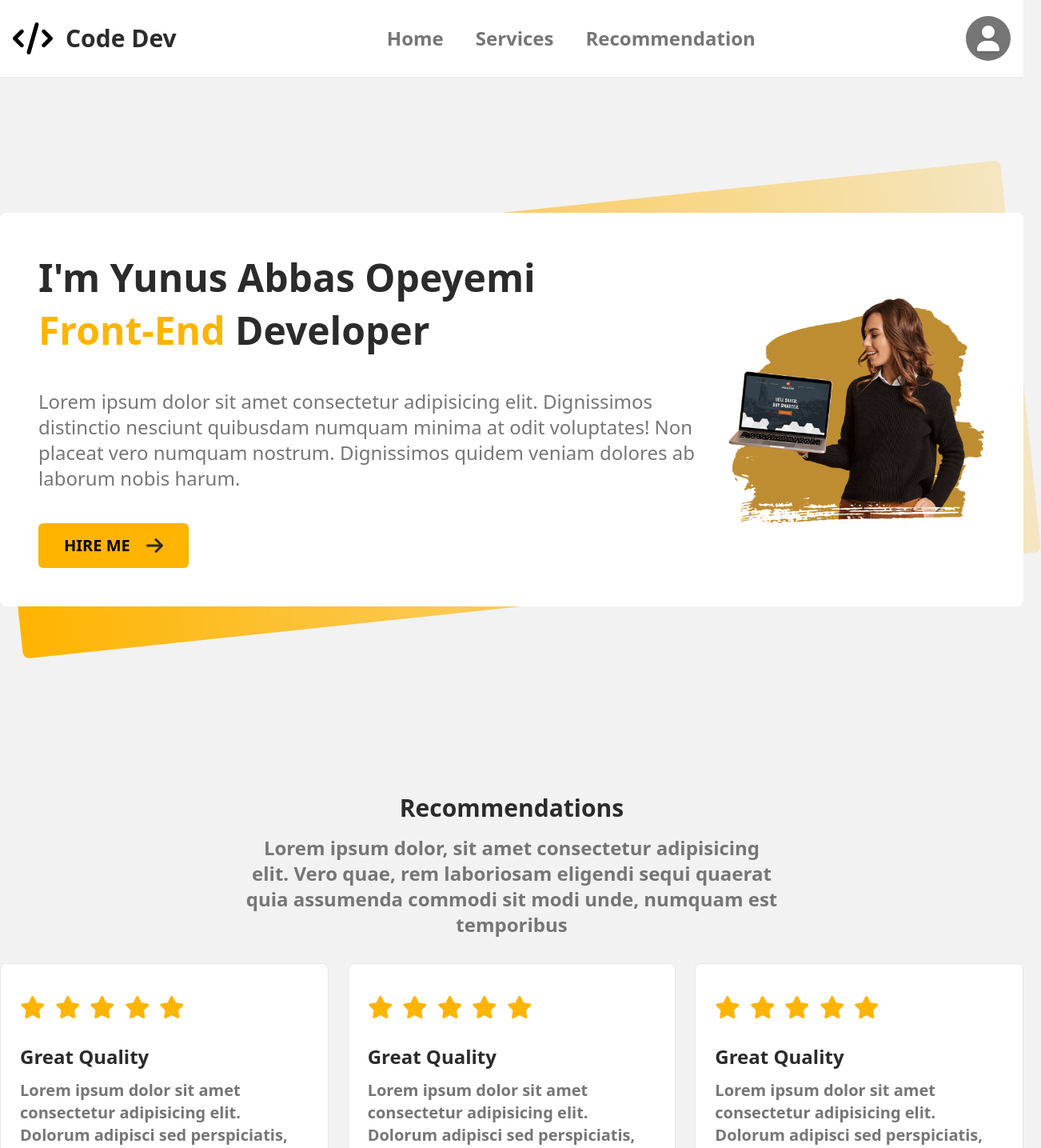
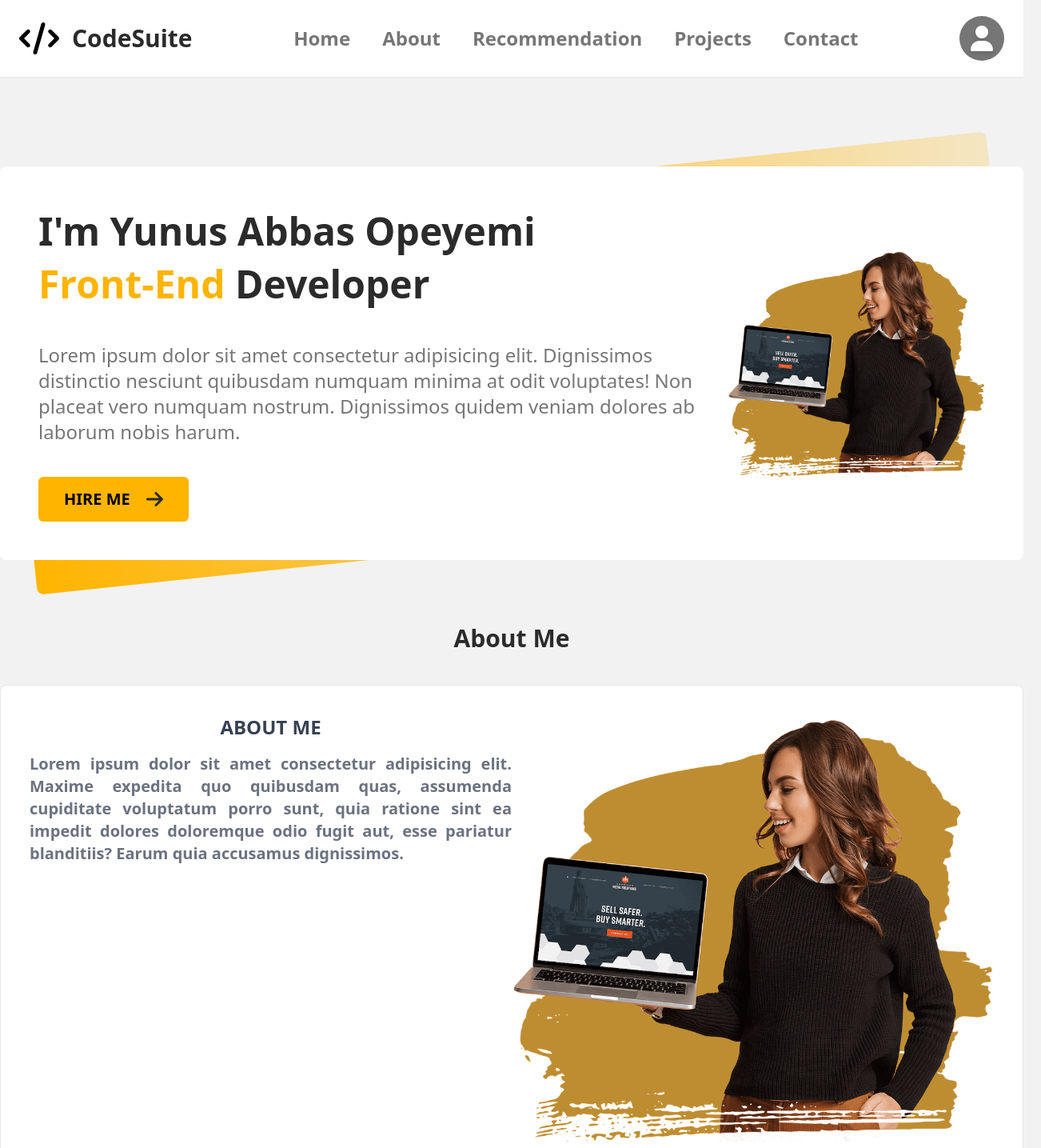
Before and after one commit to springboot20/my-portfolio, a React (Vite) app: page / in a window 1280 px wide. Shown: the top 1435 px of the page at 80% size, 1302 px wide, since content can reach past the window. Built offline with nearby package versions, Linux system fonts and the light colour scheme.

Commit message:
about section added

```diff
--- /dev/null
+++ b/src/components/About.tsx
@@ -0,0 +1,39 @@
+import ProfileImage from '../assets/img-03.png';
+import { scrollReveal } from '../utils/scrollreveal.config';
+import { useEffect } from 'react';
+
+export const About = () => {
+  useEffect(() => {
+    scrollReveal.reveal('#profile-image', { delay: 250 });
+    scrollReveal.reveal('#about-title', { delay: 300 });
+    scrollReveal.reveal('#about-description', { delay: 350 });
+  });
+
+  return (
+    <section className='pt-20 pb-28 px-6 lg:px-0'>
+      <div className='mx-auto max-w-8xl'>
+        <h1 className='text-port-black text-3xl font-bold capitalize text-center mb-10'>
+          about me
+        </h1>
+
+        <div className='bg-white rounded-lg border grid sm:grid-cols-1 md:grid-cols-2 p-9'>
+          <div className='space-y-4'>
+            <h3
+              className='text-2xl font-semibold text-gray-700 uppercase text-center'
+              id='about-title'>
+              about me
+            </h3>
+            <p className='text-gray-500 text-xl font-semibold text-justify' id='about-description'>
+              Lorem ipsum dolor sit amet consectetur adipisicing elit. Maxime expedita quo quibusdam
+              quas, assumenda cupiditate voluptatum porro sunt, quia ratione sint ea impedit dolores
+              doloremque odio fugit aut, esse pariatur blanditiis? Earum quia accusamus dignissimos.
+            </p>
+          </div>
+          <div className=''>
+            <img src={ProfileImage} alt='' id='profile-image' />
+          </div>
+        </div>
+      </div>
+    </section>
+  );
+};
--- a/src/components/Contact.tsx
+++ b/src/components/Contact.tsx
@@ -3,7 +3,7 @@ import { FontAwesomeIcon } from '@fortawesome/react-fontawesome';
 
 export const Contact = () => {
   return (
-    <section className='pt-20 pb-28 px-6 lg:px-0'>
+    <section className='pt-20 pb-28 px-6 lg:px-0' id="contact">
       <div className='mx-auto max-w-8xl grid grid-cols-1 md:grid-cols-2 gap-9'>
         {/* contact form start */}
         <div className='space-y-4 col-span-1'>
--- a/src/components/Hero.tsx
+++ b/src/components/Hero.tsx
@@ -15,12 +15,9 @@ export const HeroSection = () => {
   });
 
   return (
-    <Disclosure
-      as='section'
-      id='home'
-      className='flex items-center justify-center mt-28 min-h-screen px-8 lg:px-0'>
-      <div className='relative'>
-        <div className='absolute bg-gradient-to-r inset-0 z-0 from-port-yellow to-port-yellow/20 transform -skew-y-6 md:skew-y-0 md:-rotate-6 rounded-lg'></div>
+    <Disclosure as='section' id='home' className='flex justify-center items-center min-h-[70vh]  mt-28 px-8 lg:px-0'>
+      <div className='relative mt-24'>
+        <div className='absolute bg-gradient-to-r inset-5 z-0 from-port-yellow to-port-yellow/20 transform -skew-y-6 md:skew-y-0 md:-rotate-6 rounded-lg'></div>
         <div className='relative z-10 max-w-9xl flex items-center justify-center flex-col md:flex-row bg-white p-12 rounded-lg'>
           <div className='space-y-10'>
             <h1
--- a/src/components/Portfolio.tsx
+++ b/src/components/Portfolio.tsx
@@ -8,7 +8,7 @@ export const Portfolio = () => {
   const projects = projectsData;
 
   return (
-    <section className='pt-20 pb-28 px-6 lg:px-0'>
+    <section className='pt-20 pb-28 px-6 lg:px-0' id="projects">
       <div className='mx-auto max-w-8xl'>
         <header className='text-center space-y-4'>
           <h1 className='text-port-black text-3xl font-bold capitalize'>Projects</h1>
--- a/src/components/Recommendation.tsx
+++ b/src/components/Recommendation.tsx
@@ -12,7 +12,7 @@ export const Recommendation = () => {
   });
 
   return (
-    <section className='pt-20 pb-28 px-6 lg:px-0'>
+    <section className='pt-20 pb-28 px-6 lg:px-0' id="recommendation">
       <div className='mx-auto max-w-8xl'>
         <header className='text-center space-y-4'>
           <h1 className='text-port-black text-3xl font-bold capitalize'>recommendations</h1>
--- a/src/components/navigation/Navigation.tsx
+++ b/src/components/navigation/Navigation.tsx
@@ -9,16 +9,24 @@ export const Navigation: React.FC<{
 }> = ({ setOpen }) => {
   const navLinks: { to: string; label: string }[] = [
     {
-      to: '#about',
+      to: '#home',
       label: 'home',
     },
     {
-      to: '#services',
-      label: 'services',
+      to: '#about',
+      label: 'about',
     },
     {
       to: '#recommendation',
       label: 'recommendation',
+    },
+    {
+      to: '#projects',
+      label: 'projects',
+    },
+    {
+      to: '#contact',
+      label: 'contact',
     },
   ];
 
@@ -32,7 +40,7 @@ export const Navigation: React.FC<{
     <Disclosure as='nav' className='z-20 top-0 left-0 fixed right-0 bg-white shadow-sm'>
       {({ open }) => (
         <>
-          <div className='mx-auto px-2 sm:px-2 lg:px-4 max-w-8xl'>
+          <div className='mx-auto px-2 sm:px-2 lg:px-6 max-w-8xl'>
             <div className='relative flex h-24 items-center justify-between'>
               <div className='absolute inset-y-0 left-0 flex items-center lg:hidden'>
                 <Disclosure.Button className='inline-flex items-center justify-center rounded-md p-2 dark:text-white text-gray-900 hover:dark:bg-gray-700 hover:dark:text-white focus:outline-none focus:ring-2 focus:ring-inset focus:ring-white'>
@@ -47,7 +55,7 @@ export const Navigation: React.FC<{
               <div className='flex flex-1 items-center justify-center lg:justify-start lg:flex-none'>
                 <div className='flex flex-shrink-0 items-center space-x-4'>
                   <FontAwesomeIcon icon={faCode} className='h-10' />
-                  <span className='text-port-black text-3xl font-semibold'>Code Dev</span>
+                  <span className='text-port-black text-3xl font-semibold'>CodeSuite</span>
                 </div>
               </div>
 
--- a/src/pages/Home.tsx
+++ b/src/pages/Home.tsx
@@ -7,6 +7,7 @@ import { Education } from '../components/Education';
 import { ScrollReveal } from '../components/ScrollReveal';
 import { Portfolio } from '../components/Portfolio';
 import { Contact } from '../components/Contact';
+import { About } from '../components/About';
 
 export const Home = () => {
   const [open, setOpen] = useState<boolean>(false);
@@ -26,6 +27,12 @@ export const Home = () => {
       {/* Hero section begins */}
       <ScrollReveal>
         <HeroSection />
+      </ScrollReveal>
+      {/* Hero section ends */}
+
+      {/* Hero section begins */}
+      <ScrollReveal>
+        <About />
       </ScrollReveal>
       {/* Hero section ends */}
 
```
